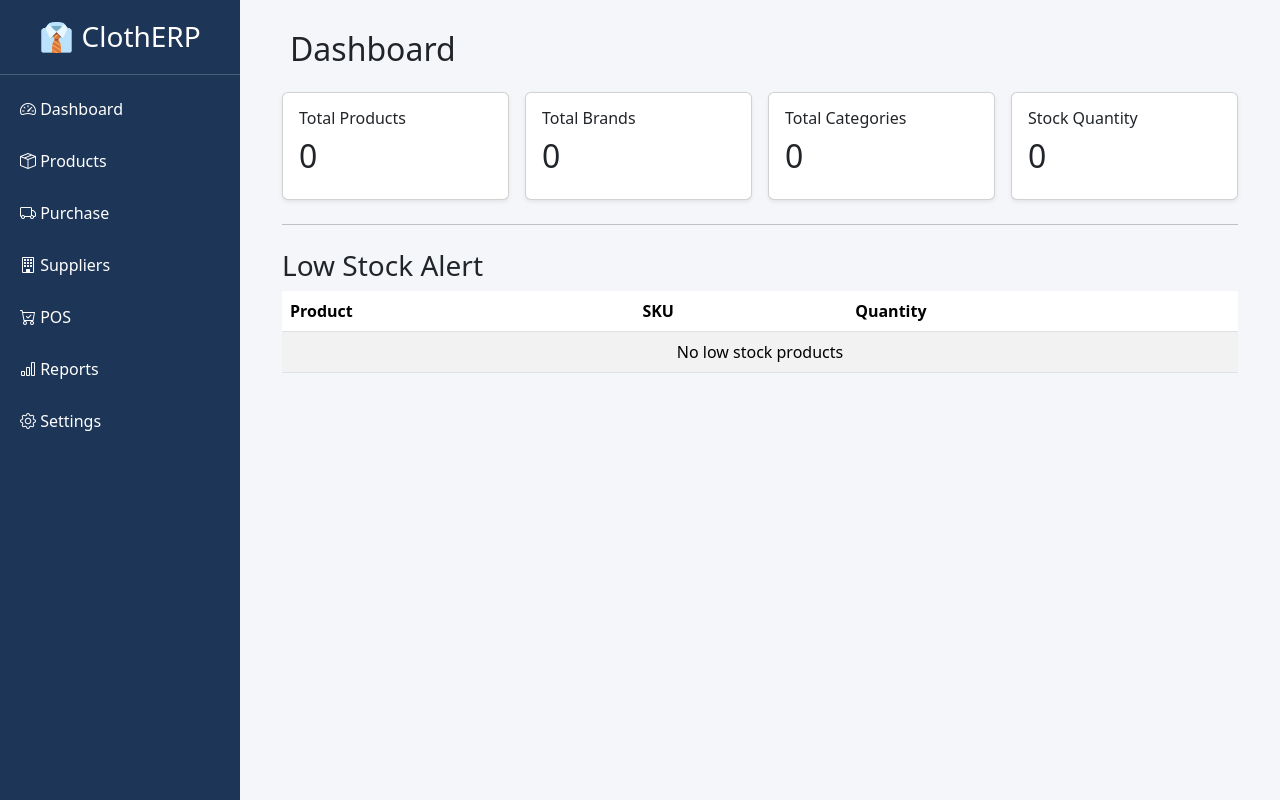
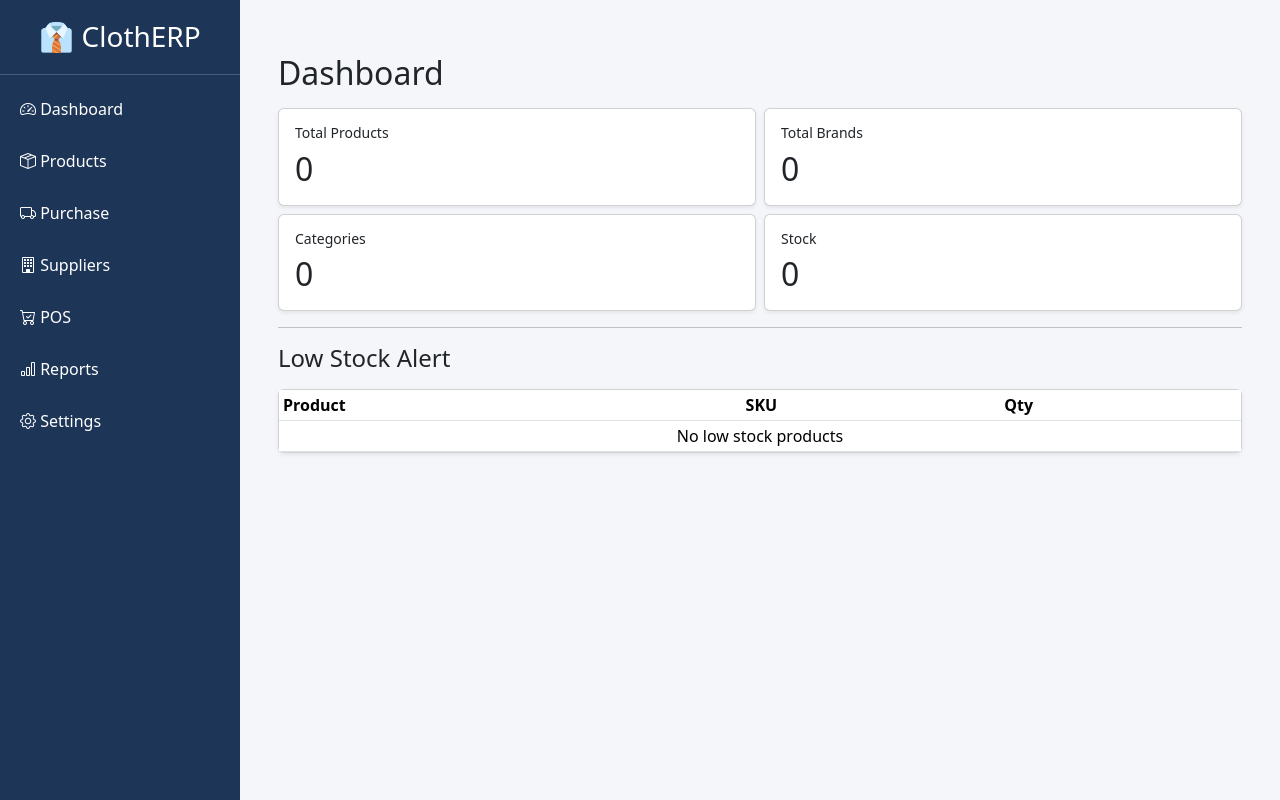
Before and after one commit to abm151/ClothShopManagerDjango, a Django app: page / in a window 1280 px wide. Run offline with Django 5.2, Linux system fonts and the light colour scheme; data that the repository does not hold is empty.

Commit message:
make dashboard layout responsive

````diff
--- a/dashboard/templates/dashboard/base.html
+++ b/dashboard/templates/dashboard/base.html
@@ -1,16 +1,22 @@
+```html
 <!DOCTYPE html>
 <html lang="en">
+
 <head>
+
     <meta charset="UTF-8">
     <meta name="viewport" content="width=device-width, initial-scale=1.0">
 
     <title>ClothERP</title>
 
+
     <!-- Bootstrap -->
     <link href="https://cdn.jsdelivr.net/npm/bootstrap@5.3.7/dist/css/bootstrap.min.css" rel="stylesheet">
 
+
     <!-- Icons -->
     <link rel="stylesheet" href="https://cdn.jsdelivr.net/npm/bootstrap-icons@1.11.3/font/bootstrap-icons.min.css">
+
 
     <style>
 
@@ -18,37 +24,117 @@
             background: #f4f6f9;
         }
 
+
         .sidebar {
+
             width: 240px;
             height: 100vh;
             position: fixed;
+            top: 0;
+            left: 0;
             background: #1d3557;
             color: white;
+
         }
 
+
         .sidebar h3 {
+
             padding: 20px;
             text-align: center;
             border-bottom: 1px solid rgba(255,255,255,0.2);
+
         }
 
+
         .sidebar a {
+
             color: white;
             text-decoration: none;
             display: block;
             padding: 14px 20px;
+
         }
 
+
         .sidebar a:hover {
+
             background: #274c77;
+
         }
 
+
         .content {
+
             margin-left: 240px;
             padding: 30px;
+
         }
 
+
+
+        /* Mobile Responsive */
+
+        @media (max-width: 768px) {
+
+
+            .sidebar {
+
+                width: 65px;
+
+            }
+
+
+            .sidebar h3 {
+
+                font-size: 0;
+                padding: 20px 0;
+
+            }
+
+
+            .sidebar h3::after {
+
+                content: "👔";
+                font-size: 25px;
+
+            }
+
+
+            .sidebar a {
+
+                text-align: center;
+                padding: 15px 5px;
+
+            }
+
+
+            .sidebar a i {
+
+                font-size: 22px;
+
+            }
+
+
+            .sidebar a {
+
+                font-size: 0;
+
+            }
+
+
+            .content {
+
+                margin-left: 65px;
+                padding: 15px;
+
+            }
+
+        }
+
+
     </style>
+
 
 </head>
 
@@ -58,48 +144,49 @@
 
 <div class="sidebar">
 
+
     <h3>👔 ClothERP</h3>
 
 
     <a href="/">
         <i class="bi bi-speedometer2"></i>
-        Dashboard
+        <span>Dashboard</span>
     </a>
 
 
     <a href="/products/">
         <i class="bi bi-box-seam"></i>
-        Products
+        <span>Products</span>
     </a>
 
 
     <a href="#">
         <i class="bi bi-truck"></i>
-        Purchase
+        <span>Purchase</span>
     </a>
 
 
     <a href="#">
         <i class="bi bi-building"></i>
-        Suppliers
+        <span>Suppliers</span>
     </a>
 
 
     <a href="#">
         <i class="bi bi-cart-check"></i>
-        POS
+        <span>POS</span>
     </a>
 
 
     <a href="#">
         <i class="bi bi-bar-chart"></i>
-        Reports
+        <span>Reports</span>
     </a>
 
 
     <a href="#">
         <i class="bi bi-gear"></i>
-        Settings
+        <span>Settings</span>
     </a>
 
 
@@ -109,15 +196,15 @@
 
 <div class="content">
 
-
     {% block content %}
 
     {% endblock %}
-
 
 </div>
 
 
 
 </body>
+
 </html>
+```
--- a/dashboard/templates/dashboard/home.html
+++ b/dashboard/templates/dashboard/home.html
@@ -1,47 +1,45 @@
-
 {% extends "dashboard/base.html" %}
 
 {% block content %}
 
-<div class="container-fluid">
+<div class="container-fluid px-2">
 
-    <h2 class="mb-4 px-2">
+    <h2 class="mb-3">
         Dashboard
     </h2>
 
 
     <!-- Dashboard Cards -->
-    <div class="row g-3">
+    <div class="row g-2">
 
-
-        <div class="col-12 col-sm-6 col-lg-3">
-            <div class="card p-3 shadow-sm h-100">
-                <h6>Total Products</h6>
-                <h2>{{ total_products }}</h2>
+        <div class="col-6">
+            <div class="card p-3 shadow-sm">
+                <h6 class="small">Total Products</h6>
+                <h2 class="mb-0">{{ total_products }}</h2>
             </div>
         </div>
 
 
-        <div class="col-12 col-sm-6 col-lg-3">
-            <div class="card p-3 shadow-sm h-100">
-                <h6>Total Brands</h6>
-                <h2>{{ total_brands }}</h2>
+        <div class="col-6">
+            <div class="card p-3 shadow-sm">
+                <h6 class="small">Total Brands</h6>
+                <h2 class="mb-0">{{ total_brands }}</h2>
             </div>
         </div>
 
 
-        <div class="col-12 col-sm-6 col-lg-3">
-            <div class="card p-3 shadow-sm h-100">
-                <h6>Total Categories</h6>
-                <h2>{{ total_categories }}</h2>
+        <div class="col-6">
+            <div class="card p-3 shadow-sm">
+                <h6 class="small">Categories</h6>
+                <h2 class="mb-0">{{ total_categories }}</h2>
             </div>
         </div>
 
 
-        <div class="col-12 col-sm-6 col-lg-3">
-            <div class="card p-3 shadow-sm h-100">
-                <h6>Stock Quantity</h6>
-                <h2>{{ total_stock }}</h2>
+        <div class="col-6">
+            <div class="card p-3 shadow-sm">
+                <h6 class="small">Stock</h6>
+                <h2 class="mb-0">{{ total_stock }}</h2>
             </div>
         </div>
 
@@ -49,25 +47,25 @@
     </div>
 
 
-    <hr class="my-4">
+    <hr>
 
 
-    <!-- Low Stock Section -->
+    <h4 class="mb-3">
+        Low Stock Alert
+    </h4>
 
-    <h3 class="mt-4">
-        Low Stock Alert
-    </h3>
 
+    <div class="card shadow-sm">
 
         <div class="table-responsive">
 
-        <table class="table table-striped">
+            <table class="table table-sm mb-0">
 
                 <thead>
                     <tr>
                         <th>Product</th>
                         <th>SKU</th>
-                    <th>Quantity</th>
+                        <th>Qty</th>
                     </tr>
                 </thead>
 
@@ -82,7 +80,6 @@
                         <td>{{ product.quantity }}</td>
                     </tr>
 
-
                 {% empty %}
 
                     <tr>
@@ -91,13 +88,13 @@
                         </td>
                     </tr>
 
-
                 {% endfor %}
-
 
                 </tbody>
 
             </table>
+
+        </div>
 
     </div>
 
@@ -106,4 +103,3 @@
 
 
 {% endblock %}
-```
````
Lines whose indentation alone changed are shown as unchanged.
